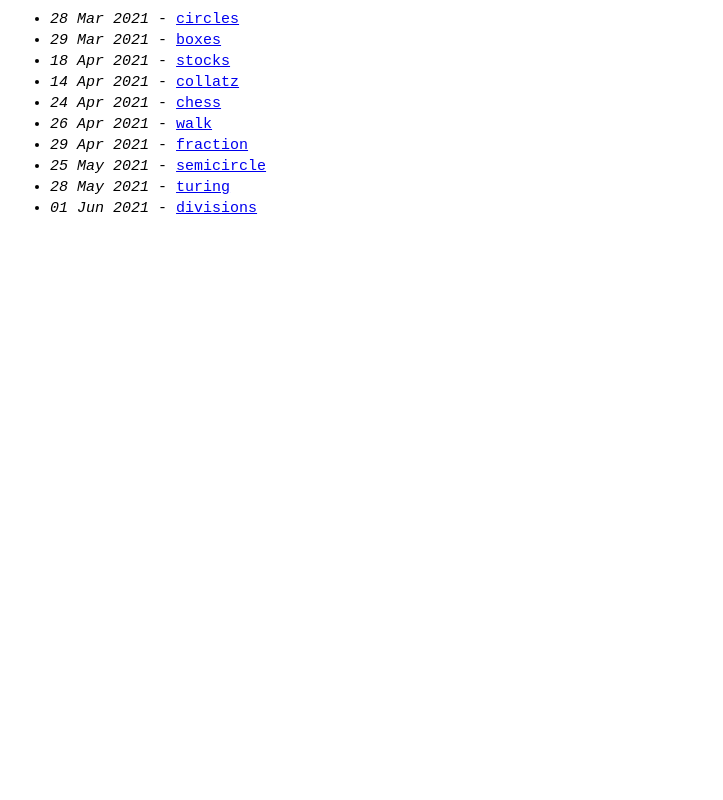
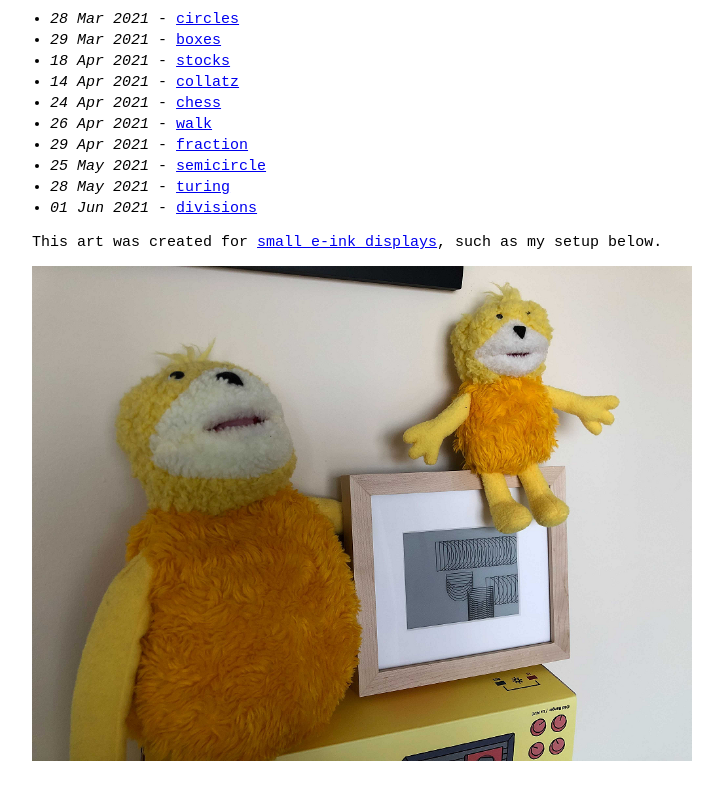
Before and after one commit to jdan/hashart, a Next.js app: page / in a window 1280 px wide. Shown: the part 216-1016 px from the top of the page, without its empty margins (278-1001 px from the left). Before the commit the page ends 800 px from the top, so only its background shows below. Built offline with nearby package versions, Linux system fonts and the light colour scheme.

Commit message:
add usage image

```diff
--- a/pages/index.js
+++ b/pages/index.js
@@ -1,4 +1,5 @@
 import Head from "next/head";
+import Image from "next/image";
 import Link from "next/link";
 import pieces from "../art/pieces.js";
 
@@ -62,6 +63,21 @@ export default function Index() {
             </li>
           ))}
       </ul>
+
+      <p>
+        This art was created for{" "}
+        <Link href="https://github.com/jdan/hashart#rendering-hashart-on-screens">
+          <a>small e-ink displays</a>
+        </Link>
+        , such as my setup below.
+      </p>
+
+      <Image
+        src="/flat-eric.png"
+        alt="A photo of two stuffed animals next to a wooden frame with a digital screen in the middle of it. The screen contains a piece of art consisting of semicircles stacked on top of each other tightly, almost resembling a Slinky, scattered around the canvas"
+        width="660"
+        height="495"
+      />
     </main>
   );
 }
```
Also changed, not shown: public/flat-eric.png (added).
